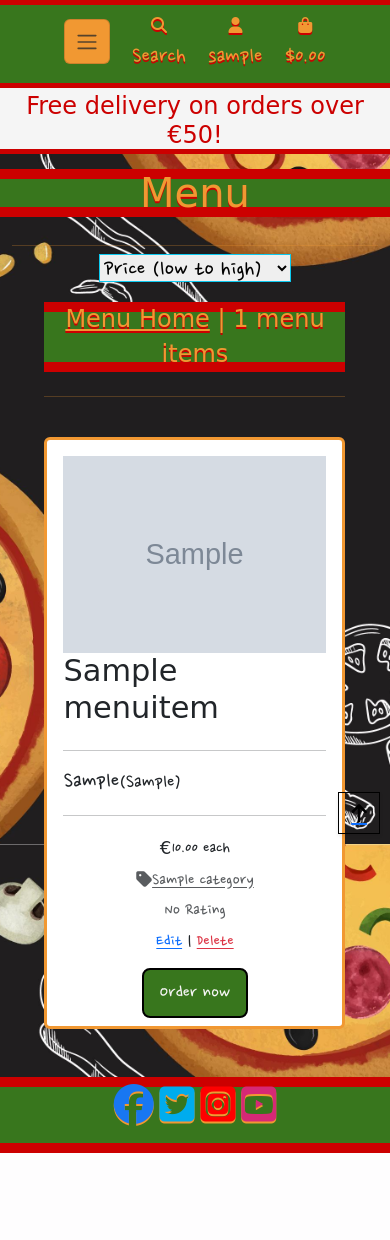
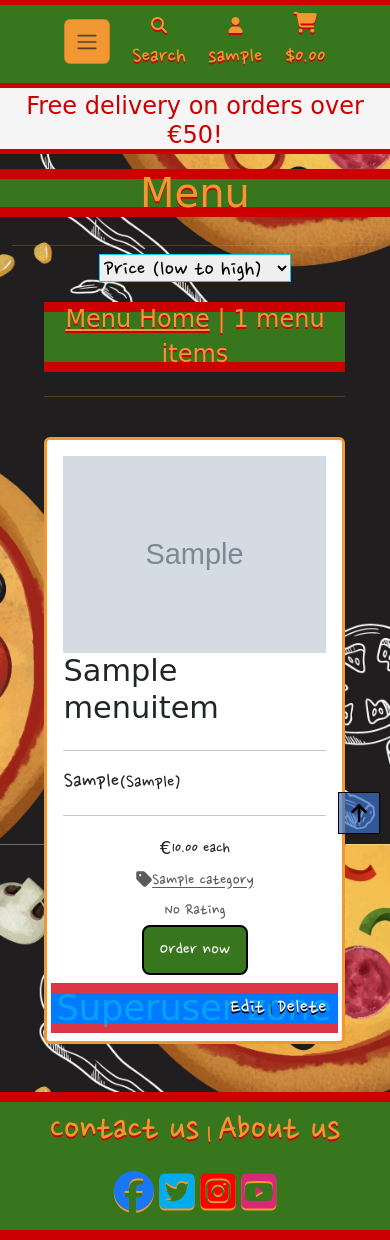
Before and after one commit to ChrisLPlumb91/everyone-loves-pizza, a Django app: a page that uses templates/base.html in a window 390 px wide. Before the commit the page ends 1153 px from the top, so only its background shows below. Run offline with Django 4.2, Linux system fonts and the light colour scheme; a user stored in the database is signed in; tables that the repository leaves empty hold one stand-in row (values such as "Sample post"); grey boxes marked "Sample" are stand-in pictures; some libraries are stand-ins or nearby versions; some web fonts are replaced.

Commit message:
Add refinements to styling of several pages

```diff
--- a/cart/templates/cart/quantity_form.html
+++ b/cart/templates/cart/quantity_form.html
@@ -1,6 +1,6 @@
 <form class="form update-form d-lg-block d-none" method="POST" action="{% url 'adjust_cart' item.item_id %}">
     {% csrf_token %}
-    <div class="form-group-override-2 cart-form-group">
+    <div class="cart-form-group">
         <div class="input-group cart-input-group">
 
             <div class="input-group-prepend">
--- a/home/templates/home/index.html
+++ b/home/templates/home/index.html
@@ -123,4 +123,10 @@
 
     </section>
 
+    <div class="btt-button shadow-sm rounded-0">
+        <a class="btt-link d-flex h-100">
+            <i class="fas fa-arrow-up mx-auto my-auto"></i>
+        </a>
+    </div>
+
 {% endblock %}
--- a/menu/templates/menu/menu.html
+++ b/menu/templates/menu/menu.html
@@ -131,27 +131,20 @@
                                         <small class="text-muted">No Rating</small>
                                         {% endif %}
                                     </div>
+                                </div>
 
-                                    {% if not request.user.is_superuser %}
+                                <div class="row">
                                     <div class="col">
                                         <a href="{% url 'menu_item_detail' menu_item.id %}" class="btn btn-lg order-button">Order now</a>
                                     </div>
-                                    {% endif %}
                                 </div>
 
                                 {% if request.user.is_superuser %}
-                                <div class="row">
-                                    <div class="col edit-delete-options">
-                                        <small class="ml-3">
-                                            <a href="{% url 'edit_menu_item' menu_item.id %}">Edit</a> |
-                                            <a class="text-danger"
-                                                href="{% url 'delete_menu_item' menu_item.id %}">Delete</a>
-                                        </small>
-
-                                    </div>
-
-                                    <div class="col">
-                                        <a href="{% url 'menu_item_detail' menu_item.id %}" class="btn btn-lg order-button">Order now</a>
+                                <div class="row mt-2 superuser-zone position-relative">
+                                    <div class="col edit-delete-options d-flex align-items-center">
+                                        <h3 class="text-info text-start position-absolute mt-1">Superuser zone</h3>
+                                        <a href="{% url 'edit_menu_item' menu_item.id %}" class="superuser-option pe-1">Edit</a> |
+                                        <a class="text-danger superuser-option ps-1" href="{% url 'delete_menu_item' menu_item.id %}">Delete</a>
                                     </div>
                                 </div>
                                 {% endif %}
@@ -241,27 +234,20 @@
                                         <small class="text-muted">No Rating</small>
                                         {% endif %}
                                     </div>
+                                </div>
 
-                                    {% if not request.user.is_superuser %}
+                                <div class="row">
                                     <div class="col">
                                         <a href="{% url 'menu_item_detail' menu_item.id %}" class="btn btn-lg order-button">Order now</a>
                                     </div>
-                                    {% endif %}
                                 </div>
 
                                 {% if request.user.is_superuser %}
-                                <div class="row">
-                                    <div class="col edit-delete-options">
-                                        <small class="ml-3">
-                                            <a href="{% url 'edit_menu_item' menu_item.id %}">Edit</a> |
-                                            <a class="text-danger"
-                                                href="{% url 'delete_menu_item' menu_item.id %}">Delete</a>
-                                        </small>
-
-                                    </div>
-
-                                    <div class="col">
-                                        <a href="{% url 'menu_item_detail' menu_item.id %}" class="btn btn-lg order-button">Order now</a>
+                                <div class="row mt-2 superuser-zone position-relative">
+                                    <div class="col edit-delete-options d-flex align-items-center">
+                                        <h3 class="text-info text-start position-absolute mt-1">Superuser zone</h3>
+                                        <a href="{% url 'edit_menu_item' menu_item.id %}" class="superuser-option pe-1">Edit</a> |
+                                        <a class="text-danger superuser-option ps-1" href="{% url 'delete_menu_item' menu_item.id %}">Delete</a>
                                     </div>
                                 </div>
                                 {% endif %}
@@ -363,27 +349,20 @@
                                         <small class="text-muted">No Rating</small>
                                         {% endif %}
                                     </div>
+                                </div>
 
-                                    {% if not request.user.is_superuser %}
+                                <div class="row">
                                     <div class="col">
                                         <a href="{% url 'menu_item_detail' menu_item.id %}" class="btn btn-lg order-button">Order now</a>
                                     </div>
-                                    {% endif %}
                                 </div>
 
                                 {% if request.user.is_superuser %}
-                                <div class="row">
-                                    <div class="col edit-delete-options">
-                                        <small class="ml-3">
-                                            <a href="{% url 'edit_menu_item' menu_item.id %}">Edit</a> |
-                                            <a class="text-danger"
-                                                href="{% url 'delete_menu_item' menu_item.id %}">Delete</a>
-                                        </small>
-
-                                    </div>
-
-                                    <div class="col">
-                                        <a href="{% url 'menu_item_detail' menu_item.id %}" class="btn btn-lg order-button">Order now</a>
+                                <div class="row mt-2 superuser-zone position-relative">
+                                    <div class="col edit-delete-options d-flex align-items-center">
+                                        <h3 class="text-info text-start position-absolute mt-1">Superuser zone</h3>
+                                        <a href="{% url 'edit_menu_item' menu_item.id %}" class="superuser-option pe-1">Edit</a> |
+                                        <a class="text-danger superuser-option ps-1" href="{% url 'delete_menu_item' menu_item.id %}">Delete</a>
                                     </div>
                                 </div>
                                 {% endif %}
@@ -421,11 +400,12 @@
     </div>
 </div>
 
-<div class="btt-button shadow-sm rounded-0 border border-black">
+<div class="btt-button shadow-sm rounded-0">
     <a class="btt-link d-flex h-100">
-        <i class="fas fa-arrow-up text-black mx-auto my-auto"></i>
+        <i class="fas fa-arrow-up mx-auto my-auto"></i>
     </a>
 </div>
+
 {% endblock %}
 
 {% block postloadjs %}
--- a/menu/templates/menu/menu_item_detail.html
+++ b/menu/templates/menu/menu_item_detail.html
@@ -10,7 +10,7 @@
 {% endblock %}
 
 {% block content %}
-    <div class="container jumbotron item-container mt-5">
+    <div class="container jumbotron item-container mt-5 mb-5">
         <div class="row image-and-details-row">
 
             {% if menu_item.category.name == 'pizzas' %}
@@ -69,7 +69,7 @@
                             {% if s %}
                                 <div class="col-12 ps-3 mt-2">
                                     <p class="mb-0"><strong>Size:</strong></p>
-                                    <select class="form-control rounded-0 w-50" name="menu_item_size" id='id_menu_item_size'>
+                                    <select class="form-control rounded-0" name="menu_item_size" id='id_menu_item_size'>
                                         <option value="10" selected>10'' (small)</option>
                                         <option value="12">12'' (medium)</option>
                                         <option value="14">14'' (large)</option>
@@ -79,7 +79,7 @@
 
                             <div class="col-12 ps-3">
                                 <p class="mt-3 mb-0"><strong>Quantity:</strong></p>
-                                <div class="form-group-override-2">
+                                <div class="detail-page-form-group">
                                     <div class="input-group">
 
                                         <div class="input-group-prepend">
--- a/static/css/base.css
+++ b/static/css/base.css
@@ -316,28 +332,41 @@ h2.main-menu-heading {
     font-size: 2.5rem;
 }
 
+.form-row select {
+    width: 35% !important;
+}
+
 .keep-shopping-btn, .add-to-cart-btn, .complete-order-btn, .adjust-bag-btn {
     font-size: 1.5rem !important;
     border: 2px solid #f19832 !important;
     color: #f5f5f5 !important;
 }
 
+div.edit-delete-options {
+    justify-content: end;
+}
+
 .superuser-zone {
     background: #007bff !important;
     box-shadow: 0 10px #dc3545 inset, 0 -10px #dc3545 inset;
 }
 
-.superuser-zone > h3 {
+div.superuser-zone > h3, .row.superuser-zone h3 {
     font-size: 2.2rem !important;
     opacity: 0.5;
     width: 100%;
 }
 
+.row.superuser-zone h3 {
+    left: 5px !important;
+    top: 0 !important;
+}
+
 .superuser-option, .chevron-icon, .keep-shopping-text {
     font-size: 1.5rem !important;
 }
 
-div.superuser-zone > a.superuser-option {
+div.superuser-zone > a.superuser-option, div.superuser-zone a.superuser-option {
     color: #f5f5f5 !important;
     text-shadow:0 2px #000;
     text-decoration: none;
@@ -345,6 +374,10 @@ div.superuser-zone > a.superuser-option {
     position: relative;
 }
 
+.row.superuser-zone a.superuser-option {
+    line-height: 50px !important;
+}
+
 div.superuser-zone > span {
     z-index: 1 !important;
     position: relative;
@@ -630,6 +666,30 @@ a.category-badge > span.badge:hover {
     position: fixed;
     bottom: 10px;
     right: 10px;
+    background-color: #3b72cab2;
+    text-decoration: none !important;
+    border: 1px solid #000;
+    z-index: 999 !important;
+}
+
+.btt-button:hover {
+    background-color: #3b72ca;
+    border: 1px solid #f5f5f5;
+}
+
+.btt-link,
+.update-link,
+.remove-item {
+    cursor: pointer;
+}
+
+.btt-link {
+    text-decoration: none !important;
+    color: #000;
+}
+
+.btt-link:hover {
+    color: #f5f5f5;
 }
 
 .btt-link,
@@ -913,6 +973,12 @@ form.menu-manage-form span.btn-file:hover {
     border-radius: 0;
 }
 
+@media screen and (max-width: 1520px) {
+    .row.superuser-zone {
+        overflow: hidden !important;
+    }
+}
+
 @media screen and (max-width: 1500px) {
     div.search-form-container {
         display: flex !important;
@@ -1066,11 +1136,6 @@ form.menu-manage-form span.btn-file:hover {
 @media screen and (max-width: 1242px) {
     .edit-delete-options {
         flex: 1 0 100% !important;
-        margin-bottom: 0.7rem !important;
-    }
-
-    .order-button {
-        float: none !important;
     }
 }
 
--- a/templates/base.html
+++ b/templates/base.html
@@ -80,7 +80,7 @@
                     <li class="list-inline-item">
                         <a class="{% if grand_total %}text-info font-weight-bold{% endif %} nav-link" href="{% url 'view_cart' %}">
                             <div class="text-center">
-                                <div><i class="fas fa-shopping-bag fa-lg"></i></div>
+                                <div><i class="fa-solid fa-cart-shopping"></i></div>
                                 <p class="my-0">
                                     {% if grand_total %}
                                         ${{ grand_total|floatformat:2 }}
@@ -138,7 +138,7 @@
 
     <footer class="container-fluid jumbotron-heading mt-auto">
 
-        <div class="text-center row pt-lg-2 d-none d-lg-flex">
+        <div class="text-center row pt-2 d-flex footer-text-container">
             <div class="col-12">
                 <p class="mb-1"><a href="#">Contact us</a> | <a href="{% url 'home'%}#about-us">About us</a></p>
             </div>
--- a/templates/includes/mobile-top-header.html
+++ b/templates/includes/mobile-top-header.html
@@ -7,12 +7,12 @@
         </div>
     </a>
 
-    <div class="dropdown-menu border-0 w-100 p-3 rounded-0 my-0" aria-labelledby="mobile-search">
-        <form class="form" method="GET" action="{% url 'menu' %}">
+    <div class="dropdown-menu border-0 w-100 p-3 rounded-0 my-0 mobile-search-dropdown" aria-labelledby="mobile-search">
+        <form class="form mobile-search-form" method="GET" action="{% url 'menu' %}">
             <div class="input-group w-100">
                 <input class="form-control border border-black rounded-0" type="text" name="q" placeholder="Search our site">
                 <div class="input-group-append">
-                    <button class="form-control form-control btn btn-black border border-black rounded-0" type="submit">
+                    <button class="form-control form-control btn btn-black border border-black rounded-0 mobile-search-btn" type="submit">
                         <span class="icon">
                             <i class="fas fa-search"></i>
                         </span>
@@ -50,9 +50,9 @@
 
 <li class="list-inline-item mobile-cart">
 
-    <a class="{% if grand_total %}text-primary font-weight-bold{% endif %} nav-link d-block d-lg-none" href="{% url 'view_cart' %}">
+    <a class="{% if grand_total %}text-info font-weight-bold{% endif %} nav-link d-block d-lg-none" href="{% url 'view_cart' %}">
         <div class="text-center">
-            <div><i class="fas fa-shopping-bag fa-lg"></i></div>
+            <div><i class="fa-solid fa-cart-shopping"></i></div>
             <p class="my-0">
                 {% if grand_total %}
                     ${{ grand_total|floatformat:2 }}
```
Also changed, not shown: other parts of static/css/base.css (+83 -26 lines), cart/templates/cart/cart.html (+8 -3 lines), cart/templates/cart/cart_total.html (+4 -4 lines), checkout/templates/checkout/checkout.html (+8 -1 lines).
